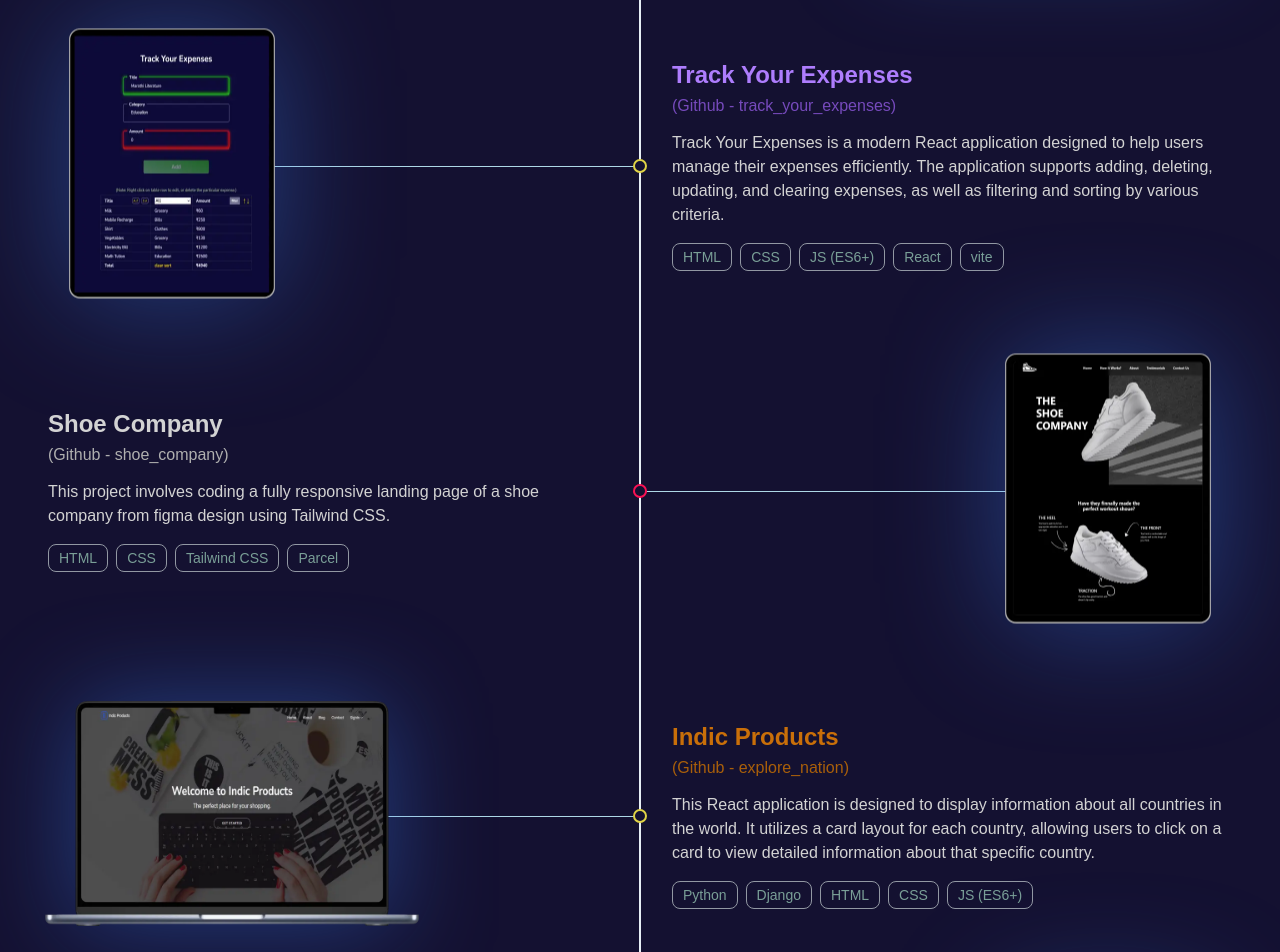
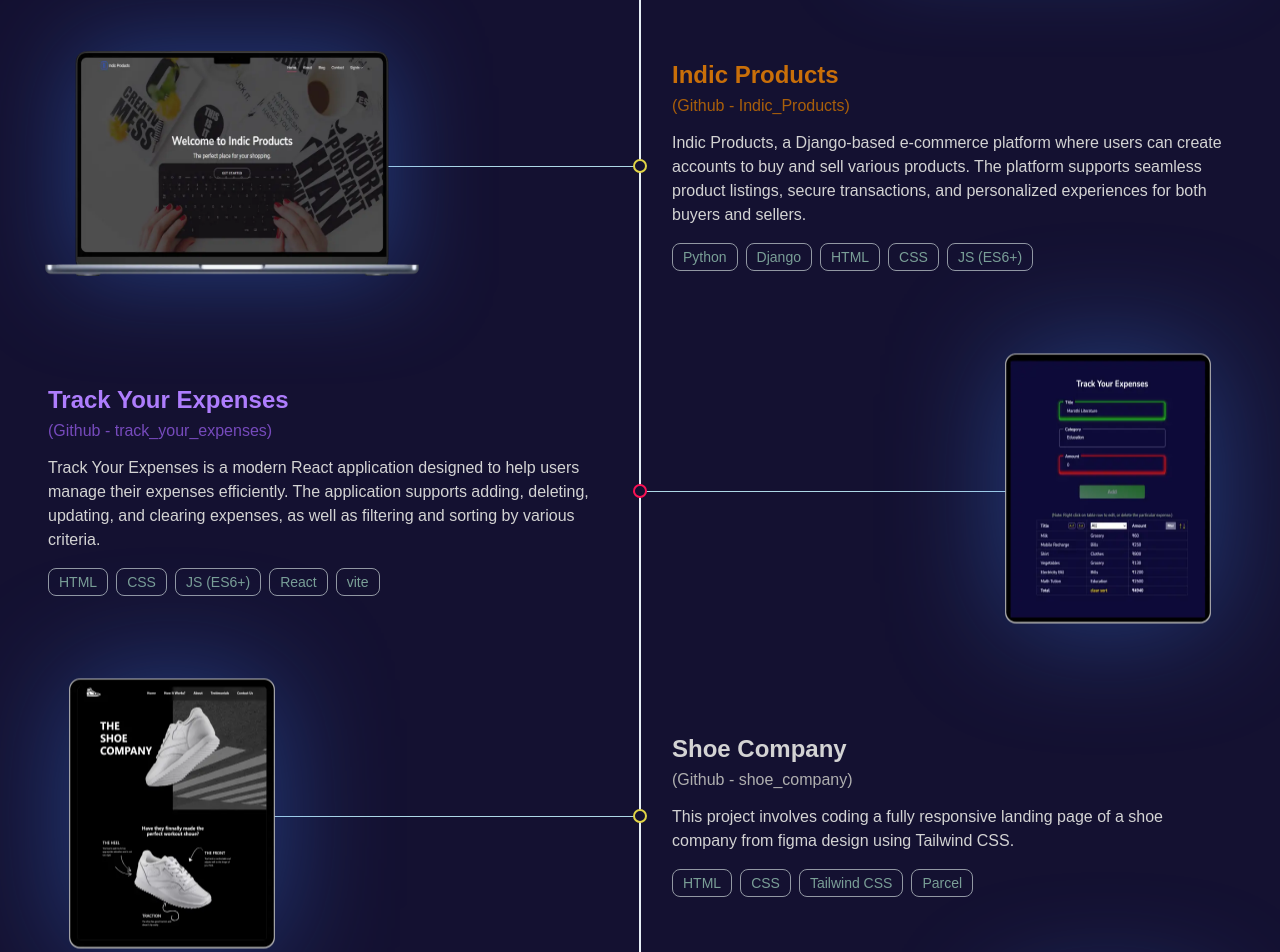
Before and after one commit to vijay-jadhav1997/vj-portfolio, a React (Vite) app: page / in a window 1280 px wide. Shown: the part 1540-2492 px from the top of the page. Built offline with nearby package versions, Linux system fonts and the light colour scheme.

Commit message:
update 'Project' component

```diff
--- a/src/components/projects/Projects.jsx
+++ b/src/components/projects/Projects.jsx
@@ -59,14 +59,29 @@ function Projects() {
 
       </div>
 
-      <div className="project track-expenses left tab">
+      <div className="project indic-product left">
         <div>
           <div className="project-img-wrapper">
-            <span className="tooltip"><span></span><a target='_blank' href="https://track-your-expenses-livid.vercel.app/">Track Expenses <FaExternalLinkAlt /></a> </span>
-            <img src={expenses} alt="Track Expenses" />
+            <span className="tooltip"><span></span><a target='_blank' href="https://vijayjadhav1997.pythonanywhere.com/">Indic Products <FaExternalLinkAlt /></a> </span>
+            <img src={indic_products} alt="Explore Nation" />
           </div>
           <div className="connecting-line"><span></span></div>
         </div>
+        <div className="project-intro">
+          <h3 className="project-title"><a target='_blank' href="">Indic Products</a></h3>
+          <a target='_blank' href="https://github.com/vijay-jadhav1997/E-Commerce.git" className="github-link">(Github - Indic_Products)</a>
+          <p className="project-details">Indic Products, a Django-based e-commerce platform where users can create accounts to buy and sell various products. The platform supports seamless product listings, secure transactions, and personalized experiences for both buyers and sellers.</p>
+          <ul className='tech-stack'>
+            <li>Python</li>
+            <li>Django</li>
+            <li>HTML</li>
+            <li>CSS</li>
+            <li>JS (ES6+)</li>
+          </ul>
+        </div>
+      </div>
+
+      <div className="project track-expenses right tab">
         <div className="project-intro">
           <h3 className="project-title"><a target='_blank' href="https://track-your-expenses-livid.vercel.app/">Track Your Expenses</a></h3>
           <a target='_blank' href="https://github.com/vijay-jadhav1997/react-projects/tree/main/track-your-expenses" className="github-link">(Github - track_your_expenses)</a>
@@ -80,9 +95,24 @@ function Projects() {
           </ul>
         </div>
 
+        <div>
+          <div className="project-img-wrapper">
+            <span className="tooltip"><span></span><a target='_blank' href="https://track-your-expenses-livid.vercel.app/">Track Expenses <FaExternalLinkAlt /></a> </span>
+            <img src={expenses} alt="Track Expenses" />
+          </div>
+          <div className="connecting-line"><span></span></div>
+        </div>
       </div>
 
-      <div className="project shoe-company right tab">
+      <div className="project shoe-company left tab">
+        <div>
+          <div className="project-img-wrapper">
+            <span className="tooltip"><span></span><a target='_blank' href="https://tailwind-css-projects.vercel.app/">ShoeCompany <FaExternalLinkAlt /></a> </span>
+            <img src={shoe_company} alt="Shoe Company" />
+          </div>
+          <div className="connecting-line"><span></span></div>
+        </div>
+
         <div className="project-intro">
           <h3 className="project-title"><a target='_blank' href="https://tailwind-css-projects.vercel.app/">Shoe Company</a></h3>
           <a target='_blank' href="https://github.com/vijay-jadhav1997/Tailwind_CSS_Projects" className="github-link">(Github - shoe_company)</a>
@@ -94,38 +124,8 @@ function Projects() {
             <li>Parcel</li>
           </ul>
         </div>
-
-        <div>
-          <div className="project-img-wrapper">
-            <span className="tooltip"><span></span><a target='_blank' href="https://tailwind-css-projects.vercel.app/">ShoeCompany <FaExternalLinkAlt /></a> </span>
-            <img src={shoe_company} alt="Shoe Company" />
-          </div>
-          <div className="connecting-line"><span></span></div>
-        </div>
-
       </div>
 
-      <div className="project indic-product left">
-        <div>
-          <div className="project-img-wrapper">
-            <span className="tooltip"><span></span><a target='_blank' href="">Indic Products <FaExternalLinkAlt /></a> </span>
-            <img src={indic_products} alt="Explore Nation" />
-          </div>
-          <div className="connecting-line"><span></span></div>
-        </div>
-        <div className="project-intro">
-          <h3 className="project-title"><a target='_blank' href="">Indic Products</a></h3>
-          <a target='_blank' href="https://github.com/vijay-jadhav1997/react-projects/tree/main/explore-nations-project" className="github-link">(Github - explore_nation)</a>
-          <p className="project-details">This React application is designed to display information about all countries in the world. It utilizes a card layout for each country, allowing users to click on a card to view detailed information about that specific country.</p>
-          <ul className='tech-stack'>
-            <li>Python</li>
-            <li>Django</li>
-            <li>HTML</li>
-            <li>CSS</li>
-            <li>JS (ES6+)</li>
-          </ul>
-        </div>
-      </div>
 
       <div className="project explore-nation right tab">
         <div className="project-intro">
```
